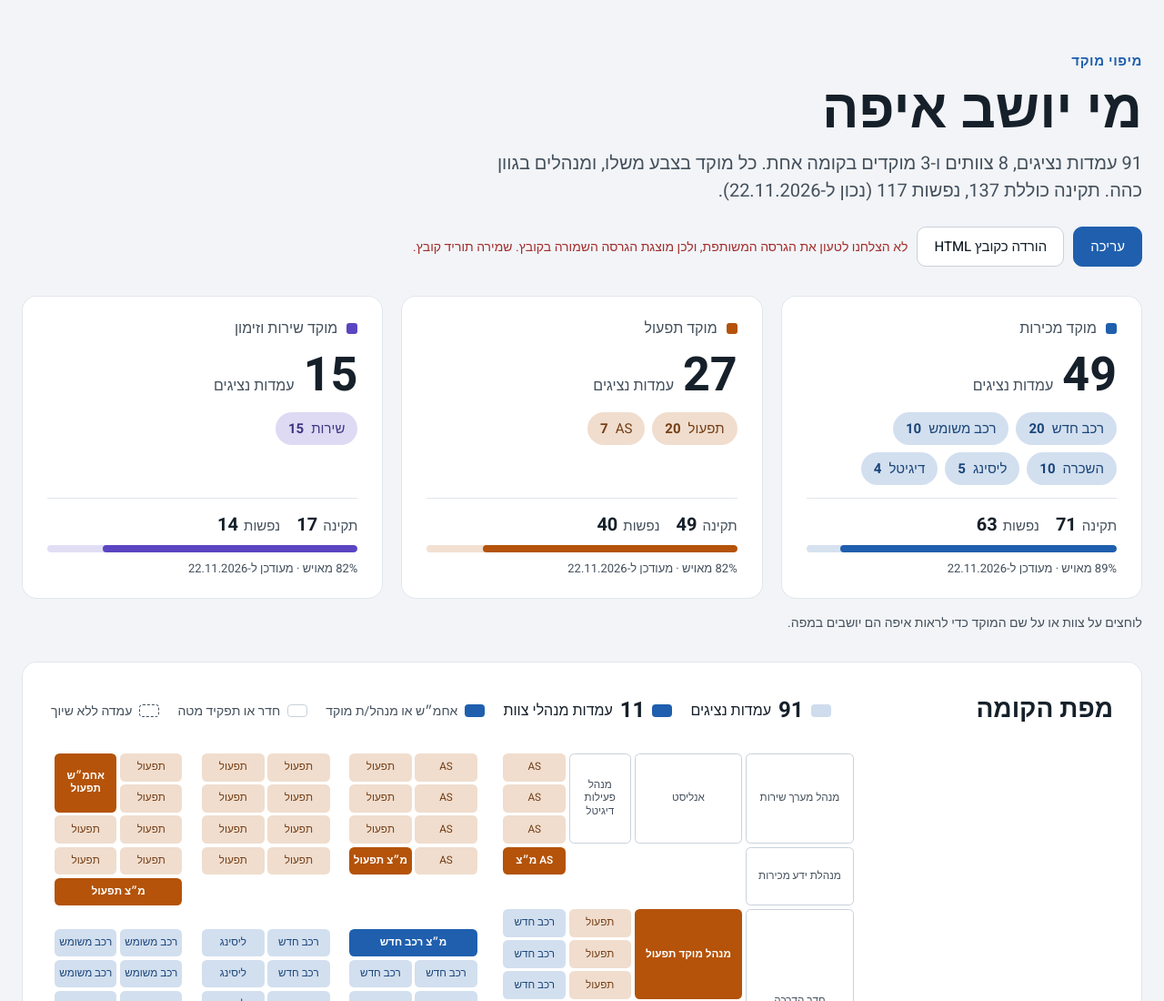
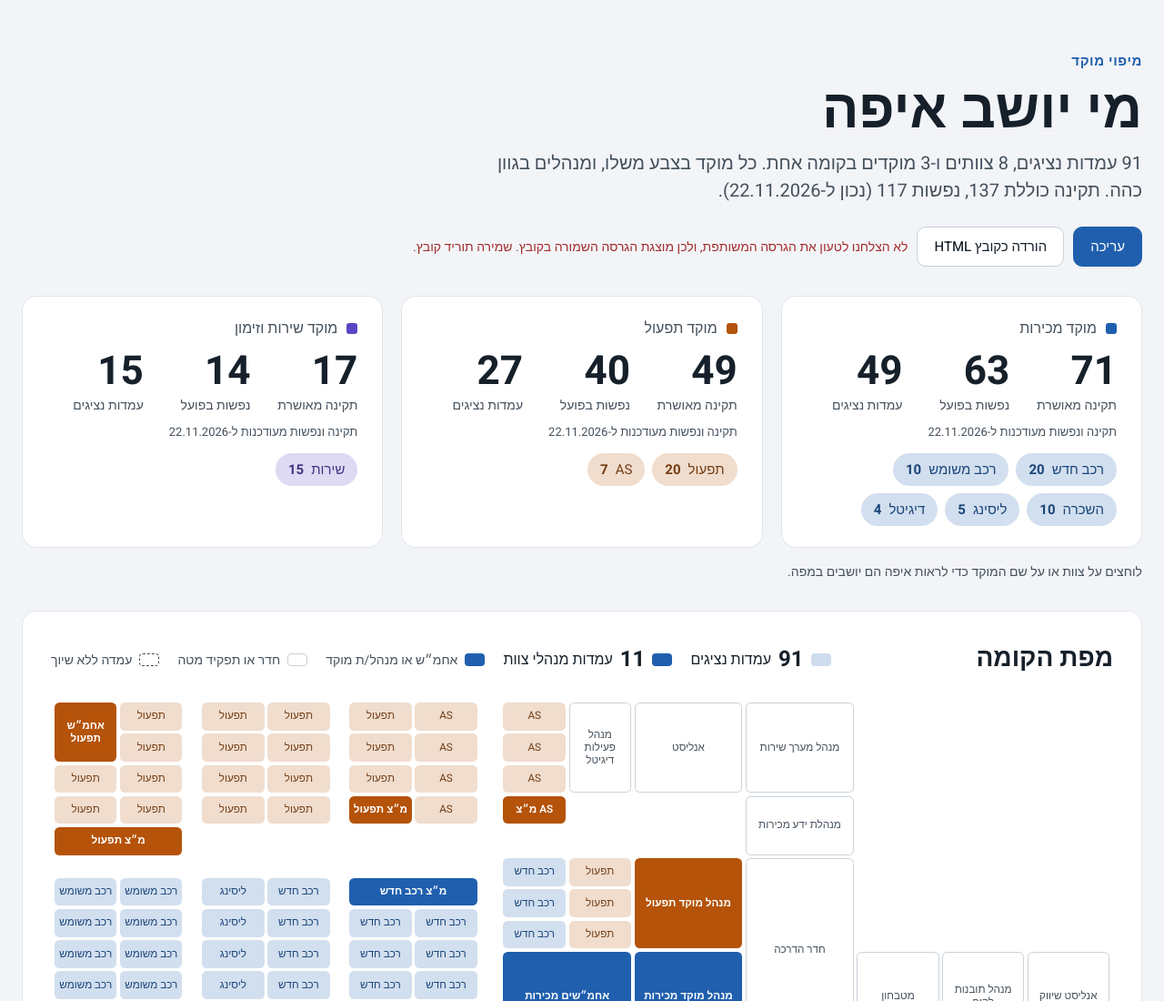
Before and after one commit to elorsh95/call-center-map, a plain HTML site: page index.html in a window 1280 px wide. Shown: the top 1100 px of the page at 91% size. Drawn offline with Linux system fonts and the light colour scheme; no server answers.

Commit message:
השוואה בין תקינה מאושרת, נפשות בפועל ועמדות נציגים בכל מוקד
בראש כל כרטיס מוקד מוצגים שלושה מספרים זה לצד זה: תקינה מאושרת,
נפשות בפועל ועמדות נציגים. הם מחליפים את המספר הבודד ואת פס האיוש.
מתחתם מופיע תאריך העדכון של התקינה והנפשות. בטלפון המספרים נשארים בשורה אחת.

Co-Authored-By: Claude Opus 5.5 <noreply@anthropic.com>
Claude-Session: https://claude.ai/code/session_01QCymtZTDueLF6qgowjkUH2

```diff
--- a/index.html
+++ b/index.html
@@ -37,12 +37,11 @@ h1[contenteditable="true"]{outline:2px dashed var(--line2);outline-offset:6px;bo
 .chips{display:flex;flex-wrap:wrap;gap:8px}
 .chip{display:inline-flex;gap:8px;align-items:baseline;border-radius:999px;padding:6px 14px;font-size:15px;background:color-mix(in srgb,var(--c) 20%,var(--card));color:color-mix(in srgb,var(--c) 60%,var(--ink))}
 .chip b{font-weight:700}
-.staff{display:flex;flex-direction:column;gap:8px;padding-top:14px;margin-top:auto;border-top:1px solid var(--line)}
-.srow{display:flex;flex-wrap:wrap;gap:4px 18px;font-size:15px;color:var(--muted);align-items:baseline}
-.srow b{font-size:20px;color:var(--ink);font-weight:700;margin-inline-start:6px}
-.sbar{height:8px;border-radius:999px;background:color-mix(in srgb,var(--c) 18%,var(--card));overflow:hidden}
-.sbar i{display:block;height:100%;background:var(--c);border-radius:inherit}
-.sdate{font-size:13px;color:var(--muted)}
+.trio{display:grid;grid-template-columns:repeat(3,minmax(0,1fr));gap:12px}
+.trio div{display:flex;flex-direction:column;gap:6px;min-width:0}
+.trio b{font-size:clamp(32px,9vw,44px);line-height:1;font-weight:700}
+.trio span{font-size:14px;line-height:1.3;color:var(--muted)}
+.sdate{font-size:13px;color:var(--muted);margin-top:-4px}
 button.chip{font:inherit;font-size:15px;border:0;cursor:pointer;min-height:36px;align-items:center}
 button.chip:hover{background:color-mix(in srgb,var(--c) 32%,var(--card))}
 button.chip[aria-pressed="true"]{background:var(--c);color:#FFFFFF}
@@ -145,12 +144,11 @@ var card=el('div','card'+(focus&&!editing&&(con||(focus.type==='team'&&team(focu
 t.appendChild(dot);t.appendChild(el('span','',ce.name));
 card.style.setProperty('--c',ce.c);var tot=0,chips=el('div','chips');
 S.teams.filter(function(x){return x.center===ce.id}).forEach(function(x){var k=c[x.id]||0;tot+=k;var ch=toggle('button','chip','team:'+x.id,!!focus&&focus.type==='team'&&focus.id===x.id,function(){setFocus('team',x.id)});ch.style.setProperty('--c',x.c);ch.appendChild(el('span','',x.name));ch.appendChild(el('b','',String(k)));chips.appendChild(ch)});
-var num=el('div','num');num.appendChild(el('b','',String(tot)));num.appendChild(el('span','','עמדות נציגים'));
-card.appendChild(t);card.appendChild(num);card.appendChild(chips);
-if(ce.q>0&&ce.p!=null){var st=el('div','staff'),row=el('div','srow'),pc=Math.round(ce.p/ce.q*100);
-[['תקינה',ce.q],['נפשות',ce.p]].forEach(function(x){var sp=el('span','',x[0]);sp.appendChild(el('b','',String(x[1])));row.appendChild(sp)});
-var bar=el('div','sbar'),fill=el('i');fill.style.width=Math.min(100,pc)+'%';bar.setAttribute('role','img');bar.setAttribute('aria-label',pc+'% מהתקינה מאויש');bar.appendChild(fill);
-st.appendChild(row);st.appendChild(bar);st.appendChild(el('div','sdate',pc+'% מאויש'+(S.staffDate?' · מעודכן ל-'+heDate(S.staffDate):'')));card.appendChild(st)}
+card.appendChild(t);
+if(ce.q>0&&ce.p!=null){var trio=el('div','trio');[[ce.q,'תקינה מאושרת'],[ce.p,'נפשות בפועל'],[tot,'עמדות נציגים']].forEach(function(x){var d=el('div');d.appendChild(el('b','',String(x[0])));d.appendChild(el('span','',x[1]));trio.appendChild(d)});
+card.appendChild(trio);if(S.staffDate)card.appendChild(el('div','sdate','תקינה ונפשות מעודכנות ל-'+heDate(S.staffDate)))}
+else{var num=el('div','num');num.appendChild(el('b','',String(tot)));num.appendChild(el('span','','עמדות נציגים'));card.appendChild(num)}
+card.appendChild(chips);
 wrap.appendChild(card)});
 return wrap}
 function heDate(s){return new Date(s+'T12:00:00').toLocaleDateString('he-IL')}
```
